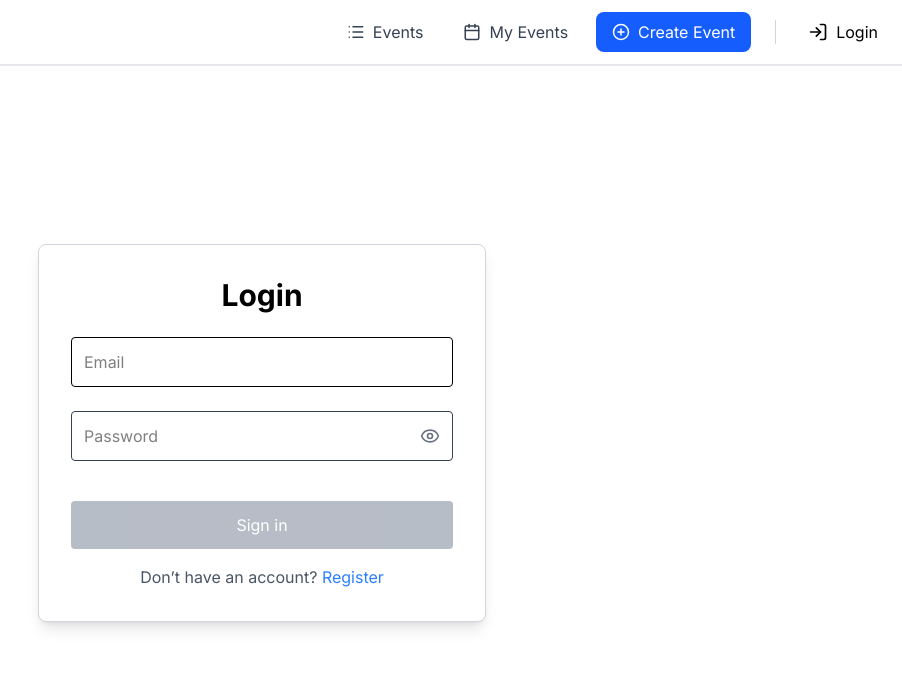
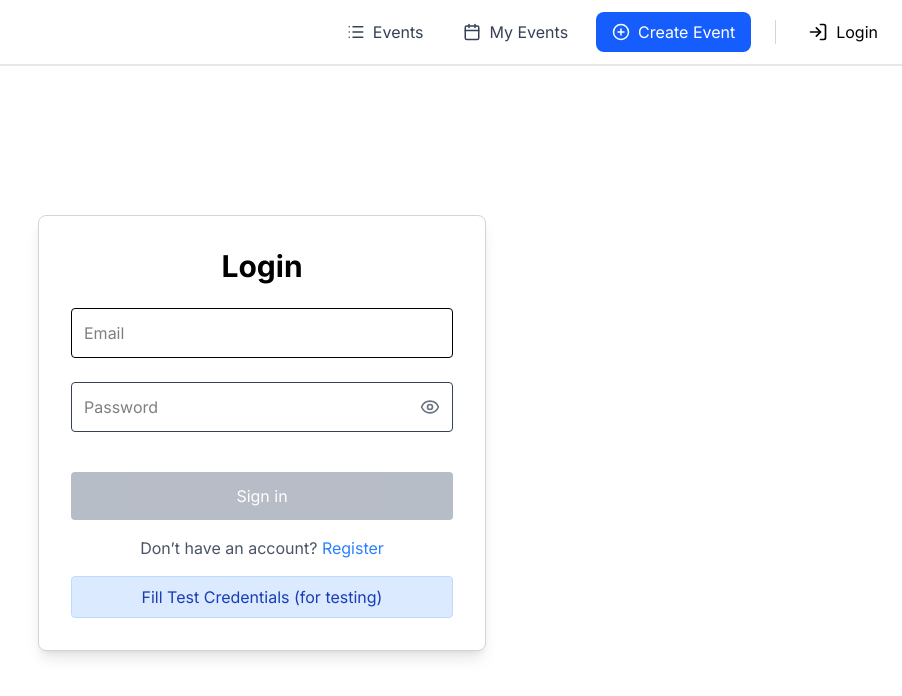
Before and after one commit to DoctorLapen/Application, a React (Vite) app in the folder frontend/: page /login in a window 1280 px wide. Shown: the top 696 px of the page, without its empty margins (378-1280 px from the left). Built offline with nearby package versions, Linux system fonts and the light colour scheme.

Commit message:
feat(frontend): add  fill test credentials

```diff
--- a/frontend/src/features/auth/LoginForm.tsx
+++ b/frontend/src/features/auth/LoginForm.tsx
@@ -21,20 +21,21 @@ const LoginForm = () => {
     register,
     handleSubmit,
     formState: { errors, touchedFields, isValid, isSubmitting },
+    reset,
     watch
   } = useForm<LoginRequest>({
     resolver: yupResolver(loginValidator),
     mode: "onChange",
   });
   watch(() => {
-  if (serverError) setServerError(null)
-})
+    if (serverError) setServerError(null)
+  })
 
   const onSubmit = async (data: LoginRequest) => {
     try {
       setServerError(null);
       await dispatch(loginUser(data)).unwrap()
-       navigate(from, { replace: true });
+      navigate(from, { replace: true });
 
     } catch (error: unknown) {
 
@@ -72,8 +73,8 @@ const LoginForm = () => {
       />
       <p className="text-red-500 text-sm h-7 flex items-center transition-all duration-200 mb-2">
         {touchedFields.password && errors.password
-    ? errors.password.message
-    : serverError || " "}
+          ? errors.password.message
+          : serverError || " "}
       </p>
       <button
         type="submit"
@@ -90,6 +91,14 @@ const LoginForm = () => {
           Register
         </Link>
       </p>
+
+      <button
+        type="button"
+        onClick={() => reset({ email: "user@example.com", password: "strongPassword123" })}
+        className="w-full bg-blue-100 text-blue-800 border border-blue-200 p-2 rounded mt-4 hover:bg-blue-200 transition-colors"
+      >
+        Fill Test Credentials (for testing)
+      </button>
     </form>
   );
 };
```
